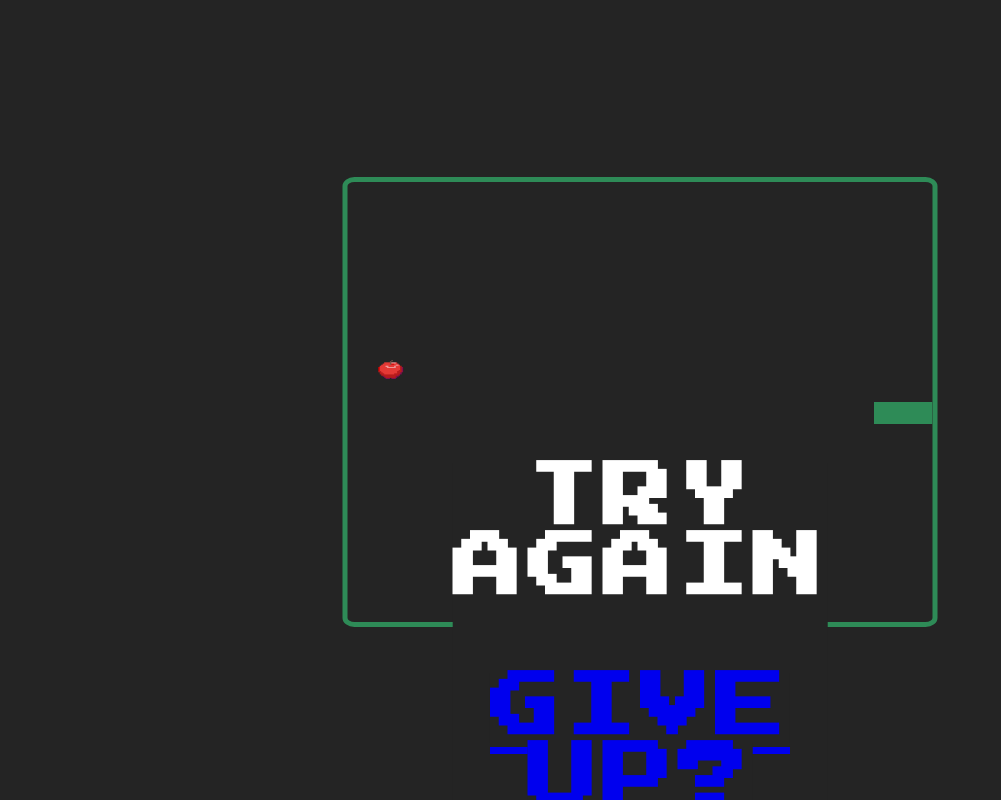
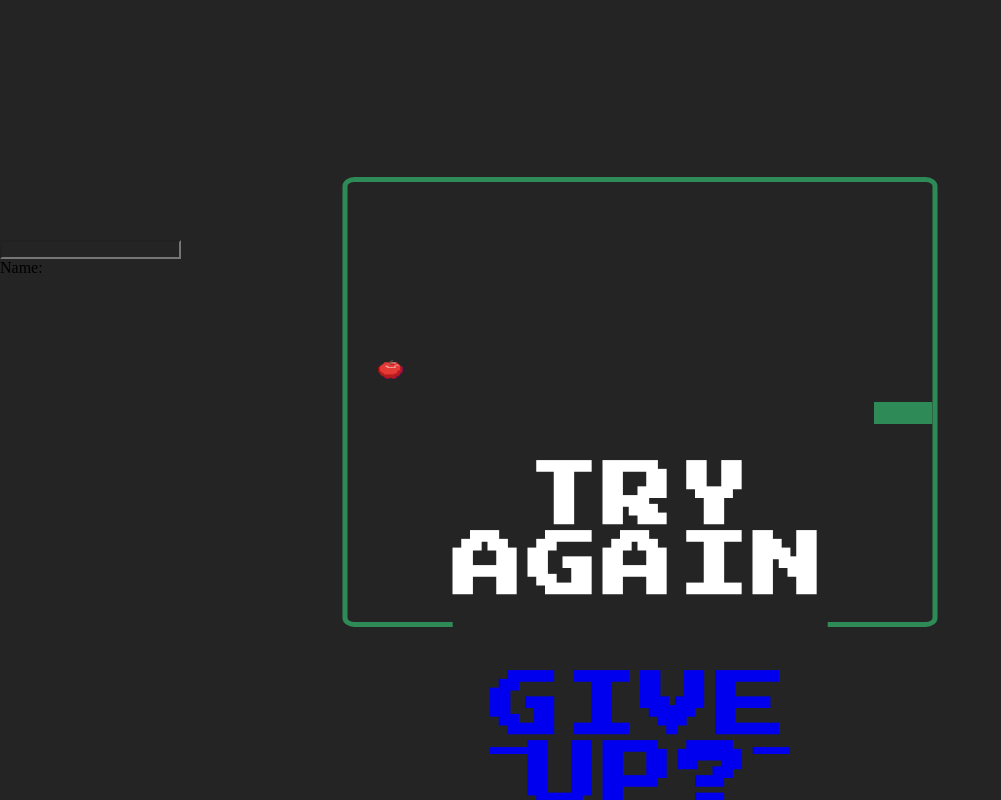
Before and after one commit to hightowerbuilds/brontosaurus-publications, a React (Vite) app: page /snake in a window 1280 px wide. Both pictures are taken after a click on the button "PLAY". Shown: the whole page, without its empty margins (0-1001 px from the left). Built offline with nearby package versions, Linux system fonts and the light colour scheme; no server answers; a web font is replaced by a local one.

Commit message:
may 22.1

```diff
--- a/src/pages/SnakeGameTwo.css
+++ b/src/pages/SnakeGameTwo.css
@@ -87,3 +87,11 @@ h2 {
 	border: 30px orangered dotted;
 	border-radius: 15%;
 }
+
+.nameInput {
+
+}
+
+.nameDisplay {
+
+}
--- a/src/pages/SnakeGameTwo.jsx
+++ b/src/pages/SnakeGameTwo.jsx
@@ -1,5 +1,7 @@
 import { useInterval } from "../services/useInterval"
 import { useRef, useState } from "react";
+import { supabase } from "../services/supabase";
+
 import AppleImg from '../images/applePixels.png';
 import './SnakeGameTwo.css'
 import { useEffect } from "react";
@@ -24,6 +26,8 @@ const [ direction, setDirection ] = useState([0, -1]);
 const [ delay, setDelay] = useState(null);
 const [ gameOver, setGameOver ] = useState(false);
 const [ score, setScore ] = useState(0);
+const [ name, setName ] = useState('')
+
 
 useInterval(() => runGame(), delay)
 
@@ -44,10 +48,33 @@ useEffect(
     },
     [ snake, apple, gameOver ]
 )
+    const rowData = {
+        name: name,
+        score: score
+    }
+
+    const createScore = async (tableName, data) => {
+        try {
+            const { error } = await supabase
+            .from(tableName)
+            .insert([data]);
+            if (error) throw error;
+            // setIsLoading(false)
+            console.log('success');
+          } catch (error) {
+            // setError('error')
+            console.log('error')
+          }
+        }
+
+
+
+
 
 function handleSetScore() {
     if (score > Number(localStorage.getItem("snakeScore"))) {
         localStorage.setItem("snakeScore", JSON.stringify(score))
+
     }
 }
 
@@ -91,6 +118,7 @@ function runGame() {
         setDelay(null)
         setGameOver(true)
         handleSetScore()
+        createScore('high_scores', rowData )
     }
     if (!appleAte(newSnake)) {
         newSnake.pop()
@@ -116,6 +144,7 @@ function changeDirection (e) {
     }
 }
 
+const handleInput = (e) => setName(e.target.value)
 
     return (
 
@@ -130,11 +159,13 @@ function changeDirection (e) {
 
 
         <div className="background" onKeyDown={(e) => changeDirection(e)}>
-         <img id='fruit' src={AppleImg} alt="fruit" width={30}/>
-         {/* <img className="monitor" src={Monitor} alt="monitor" width={30} /> */}
-         <canvas className="playArea" ref={canvasRef} width={`${canvasX}px`} height={`${canvasY}px`} />
-         <button onClick={play} className="playButton">
-         {gameOver && <div className="gameOver">
+        <img id='fruit' src={AppleImg} alt="fruit" width={30}/>
+        {/* <img className="monitor" src={Monitor} alt="monitor" width={30} /> */}
+        <canvas className="playArea" ref={canvasRef} width={`${canvasX}px`} height={`${canvasY}px`} />
+        <input className="nameInput" type="text" value={name} onChange={handleInput}/>
+        <p className="nameDisplay"> Name: {name}</p>
+        <button onClick={play} className="playButton">
+        {gameOver && <div className="gameOver">
             <p>
                 try again
                 <br />
```
